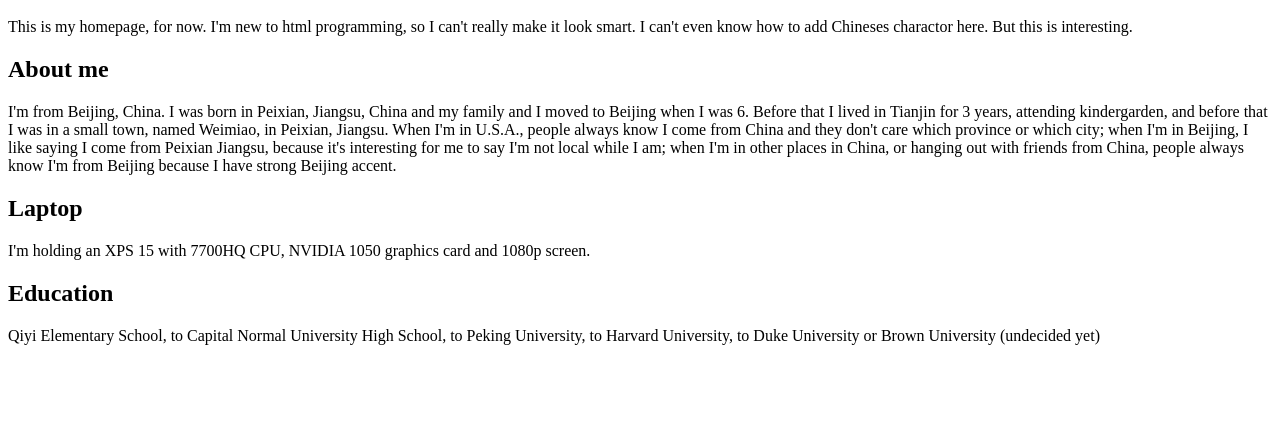
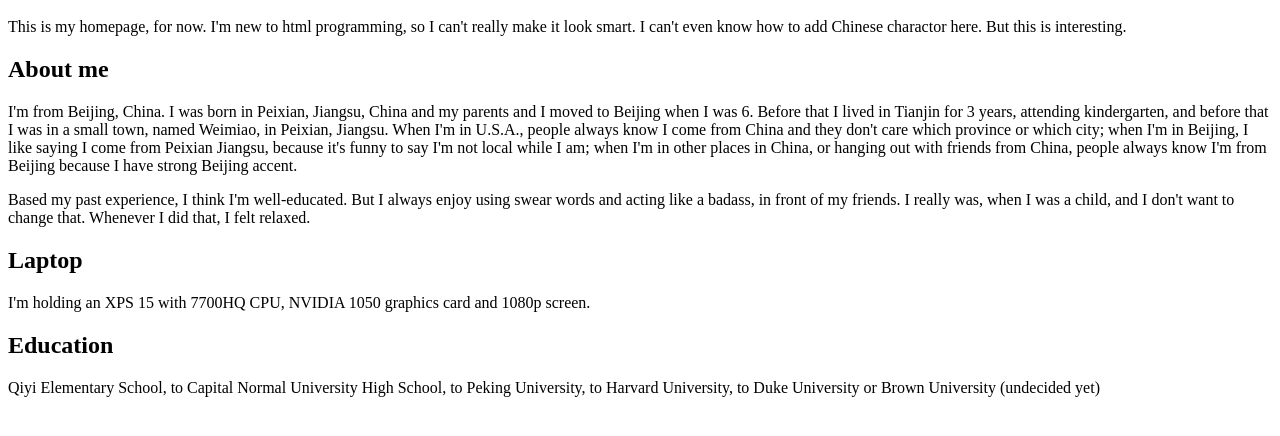
Before and after one commit to ZongrenZou/zongrenzou.github.io, a plain HTML site: page index.html in a window 1280 px wide. Shown: the part 48-484 px from the top of the page. Drawn offline with Linux system fonts and the light colour scheme.

Commit message:
Update index.html

```diff
--- a/index.html
+++ b/index.html
@@ -2,9 +2,10 @@
 <title>Zongren's Homepage</title>
 <body>
 <h1>Zongren Zou</h1>
-<p>This is my homepage, for now. I'm new to html programming, so I can't really make it look smart. I can't even know how to add Chineses charactor here. But this is interesting.</p>
+<p>This is my homepage, for now. I'm new to html programming, so I can't really make it look smart. I can't even know how to add Chinese charactor here. But this is interesting.</p>
 <h2>About me</h2>
-<p>I'm from Beijing, China. I was born in Peixian, Jiangsu, China and my family and I moved to Beijing when I was 6. Before that I lived in Tianjin for 3 years, attending kindergarden, and before that I was in a small town, named Weimiao, in Peixian, Jiangsu. When I'm in U.S.A., people always know I come from China and they don't care which province or which city; when I'm in Beijing, I like saying I come from Peixian Jiangsu, because it's interesting for me to say I'm not local while I am; when I'm in other places in China, or hanging out with friends from China, people always know I'm from Beijing because I have strong Beijing accent.</p>
+<p>I'm from Beijing, China. I was born in Peixian, Jiangsu, China and my parents and I moved to Beijing when I was 6. Before that I lived in Tianjin for 3 years, attending kindergarten, and before that I was in a small town, named Weimiao, in Peixian, Jiangsu. When I'm in U.S.A., people always know I come from China and they don't care which province or which city; when I'm in Beijing, I like saying I come from Peixian Jiangsu, because it's funny to say I'm not local while I am; when I'm in other places in China, or hanging out with friends from China, people always know I'm from Beijing because I have strong Beijing accent.</p>
+<p>Based my past experience, I think I'm well-educated. But I always enjoy using swear words and acting like a badass, in front of my friends. I really was, when I was a child, and I don't want to change that. Whenever I did that, I felt relaxed.</p>
 <h2>Laptop</h2>
 <p>I'm holding an XPS 15 with 7700HQ CPU, NVIDIA 1050 graphics card and 1080p screen.</p>
 <h2>Education</h2>
```
